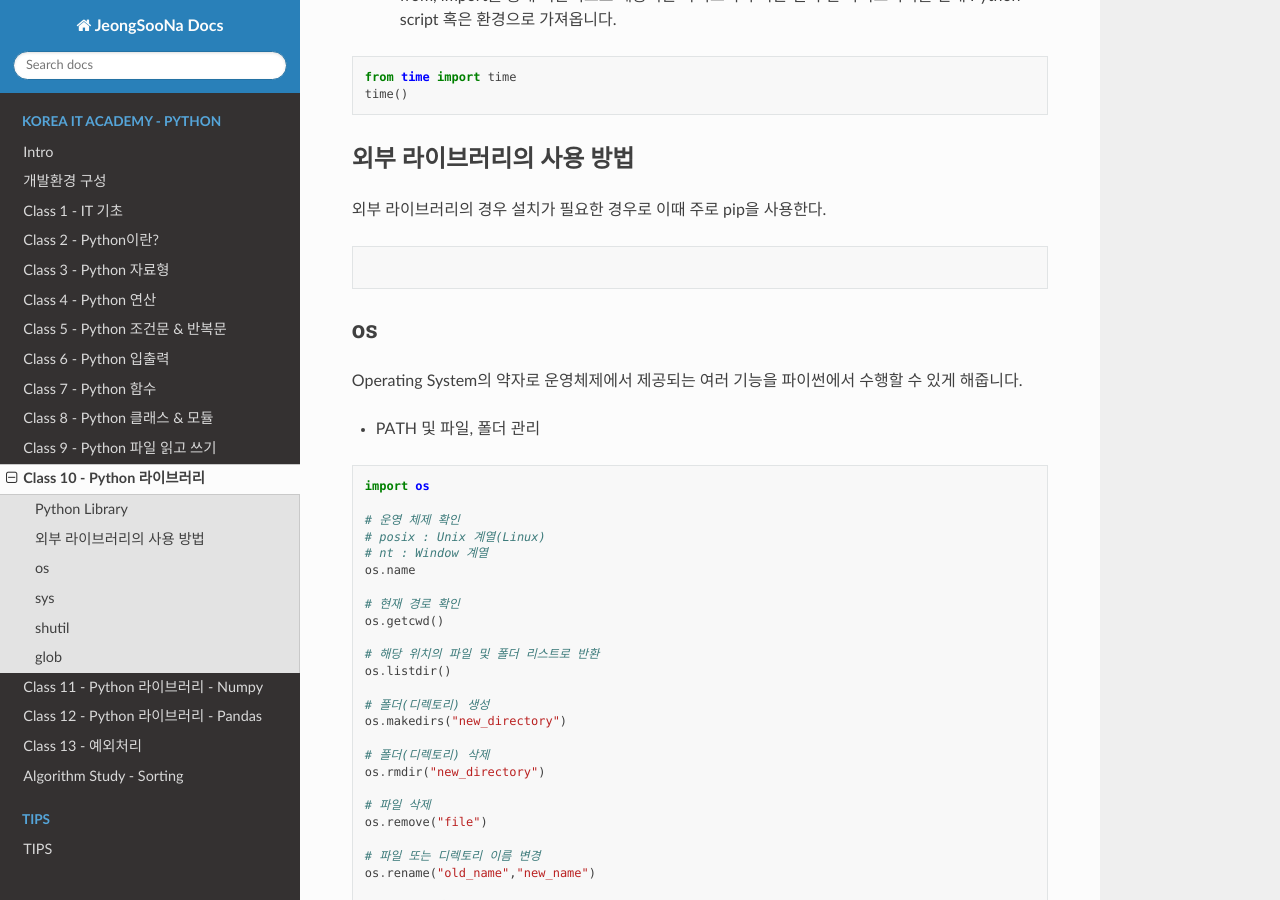
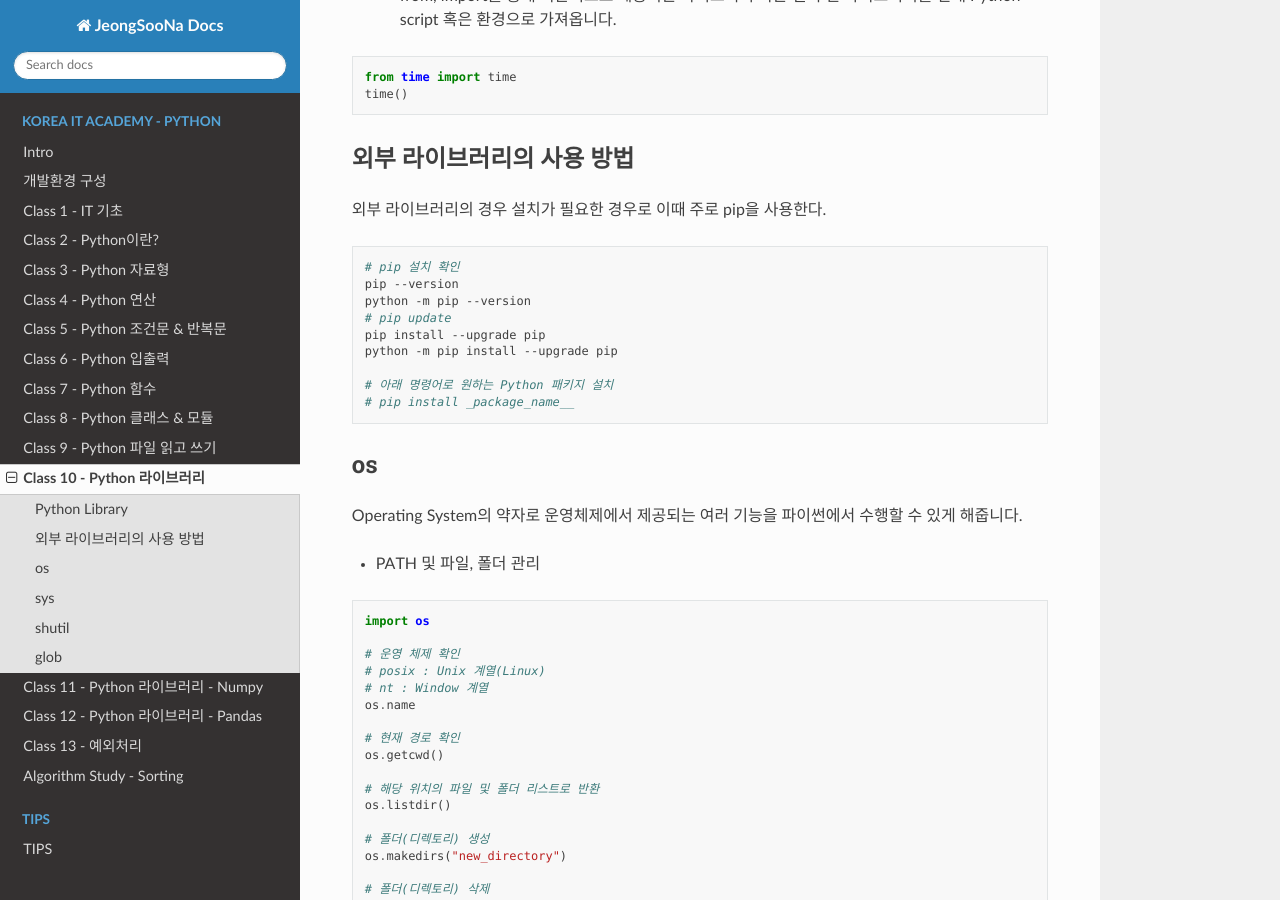
Before and after one commit to JeongSooNa/JeongSooNa-Docs, a Sphinx documentation site: the page built from docs/Korea_IT_Academy-Python/class_10.md, in a window 1280 px wide and 900 px high, scrolled down 384 px. Built offline with Sphinx 7.4.7 and the Read the Docs theme 3.1.0, drawn with Linux system fonts in a browser that asks for light colours.

Commit message:
update docs

````diff
--- a/docs/Korea_IT_Academy-Python/class_10.md
+++ b/docs/Korea_IT_Academy-Python/class_10.md
@@ -14,7 +14,15 @@ time()
 외부 라이브러리의 경우 설치가 필요한 경우로 이때 주로 pip을 사용한다.
 
 ```bash
+# pip 설치 확인
+pip --version
+python -m pip --version
+# pip update
+pip install --upgrade pip
+python -m pip install --upgrade pip
 
+# 아래 명령어로 원하는 Python 패키지 설치
+# pip install _package_name__
 ```
 
 ### os
````
